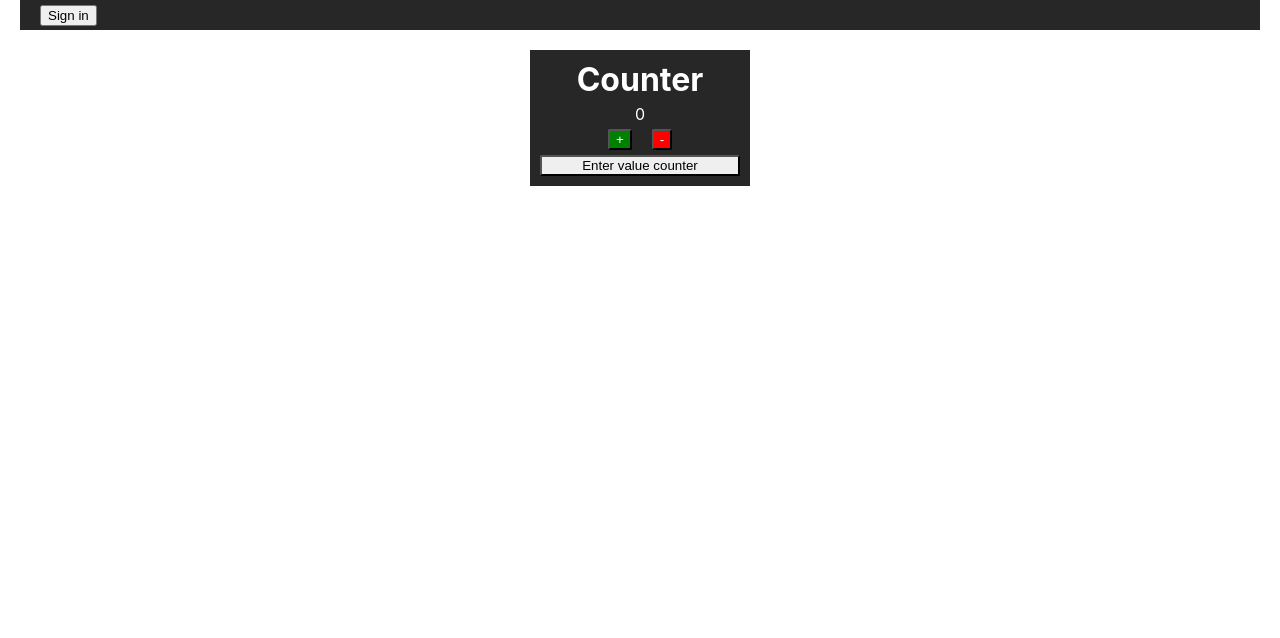
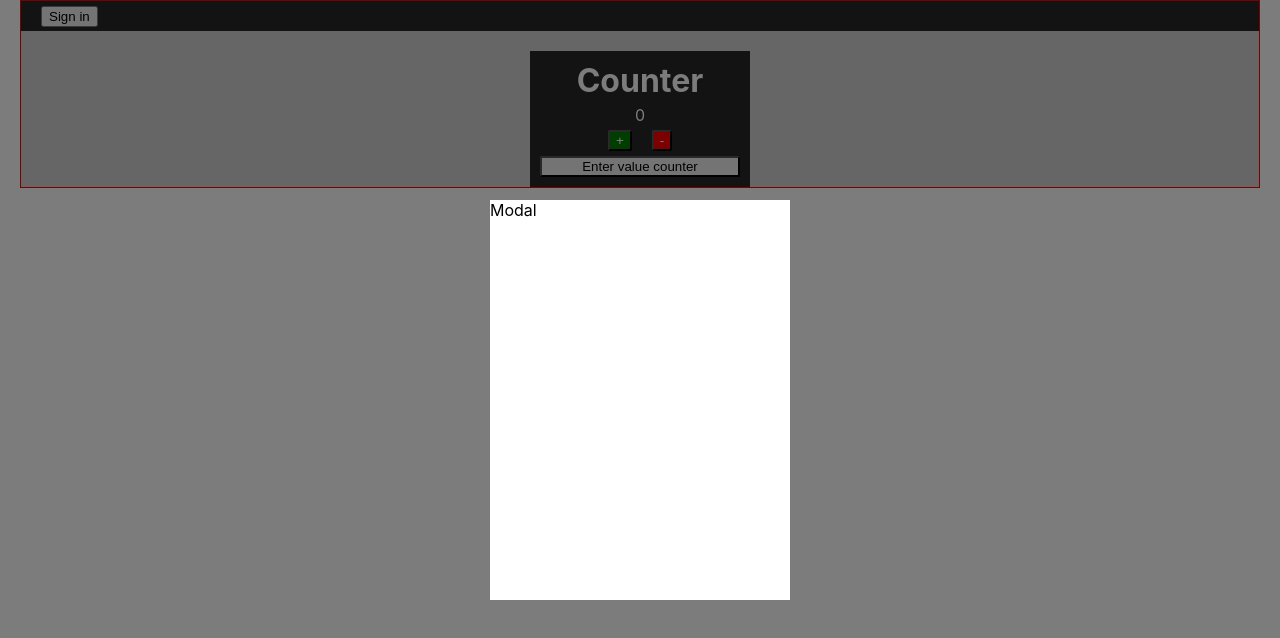
Before and after one commit to anakonder/counter, a React (Create React App) app: page / in a window 1280 px wide. Shown: the top 638 px of the page. Built offline with nearby package versions, Linux system fonts and the light colour scheme.

Commit message:
modal-window

```diff
--- a/package.json
+++ b/package.json
@@ -2,7 +2,7 @@
   "name": "counter-modal",
   "version": "0.1.0",
   "private": true,
-  "homepage": "https://anakonder.github.io/counter-modal",
+  "homepage": "https://anakonder.github.io/counter-modal/",
   "dependencies": {
     "@testing-library/jest-dom": "^5.17.0",
     "@testing-library/react": "^13.4.0",
--- a/src/App.jsx
+++ /dev/null
@@ -1,16 +0,0 @@
-import { Counter } from "./components/Counter/Counter";
-import { Header } from "./components/Layout/Header/Header";
-
-
-
-function App() {
-  return (
-    <div className="App">
-      <Header/>
-      <Counter/>
-
-    </div>
-  );
-}
-
-export default App;
--- /dev/null
+++ b/src/components/App/App.jsx
@@ -0,0 +1,22 @@
+import { Counter } from "../Counter/Counter";
+import { Header } from "../Layout/Header/Header";
+import { Modal } from "../Modal/Modal";
+
+import css from './App.module.css'
+
+
+
+function App() {
+  return (
+    <div className="App">
+      <div className={css.appContainer}>
+        <Header/>
+        <Counter/>
+        <Modal/>
+      </div>
+
+    </div>
+  );
+}
+
+export default App;
--- /dev/null
+++ b/src/components/App/App.module.css
@@ -0,0 +1,6 @@
+.appContainer {
+    width: auto;
+    height: 100%;
+    background-color: lightgray;
+    border: 1px solid red;
+}
--- /dev/null
+++ b/src/components/Modal/Modal.jsx
@@ -0,0 +1,10 @@
+import css from './Modal.module.css'
+
+export const Modal = () => {
+    return(
+        <div className={css.modalWraper}>
+            <div className={css.modalBody}>Modal
+            </div>
+        </div>
+    )
+}
--- /dev/null
+++ b/src/components/Modal/Modal.module.css
@@ -0,0 +1,26 @@
+.modalWraper {
+    position: absolute;
+    top: 0;
+    left: 0;
+    z-index: 100;
+    width: 100%;
+    height: 100%;
+    /* margin: auto; */
+    overflow: hidden;
+
+
+    background-color: rgba(0, 0, 0, 0.514);
+
+}
+
+.modalBody {
+    position: absolute;
+    top: 50%;
+    left: 50%;
+    transform: translate(-50%, -50%);
+
+    width: 300px;
+    height: 400px;
+
+    background-color: white;
+}
--- a/src/index.js
+++ b/src/index.js
@@ -1,7 +1,7 @@
 import React from 'react';
 import ReactDOM from 'react-dom/client';
 import './index.css';
-import App from './App';
+import App from './components/App/App';
 
 
 const root = ReactDOM.createRoot(document.getElementById('root'));
```
